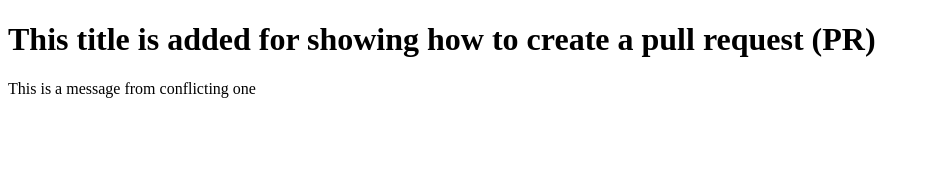
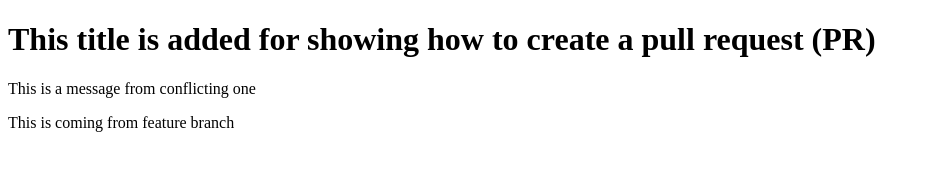
Before and after one commit to yusufalp/git-practice, a plain HTML site: page index.html in a window 1280 px wide. Shown: the whole page, without its empty margins (0-930 px from the left). Drawn offline with Linux system fonts and the light colour scheme.

Commit message:
feature changes

```diff
--- a/index.html
+++ b/index.html
@@ -8,5 +8,6 @@
   <body>
     <h1>This title is added for showing how to create a pull request (PR)</h1>
     <p>This is a message from conflicting one</p>
+    <p>This is coming from feature branch</p>
   </body>
 </html>
```
